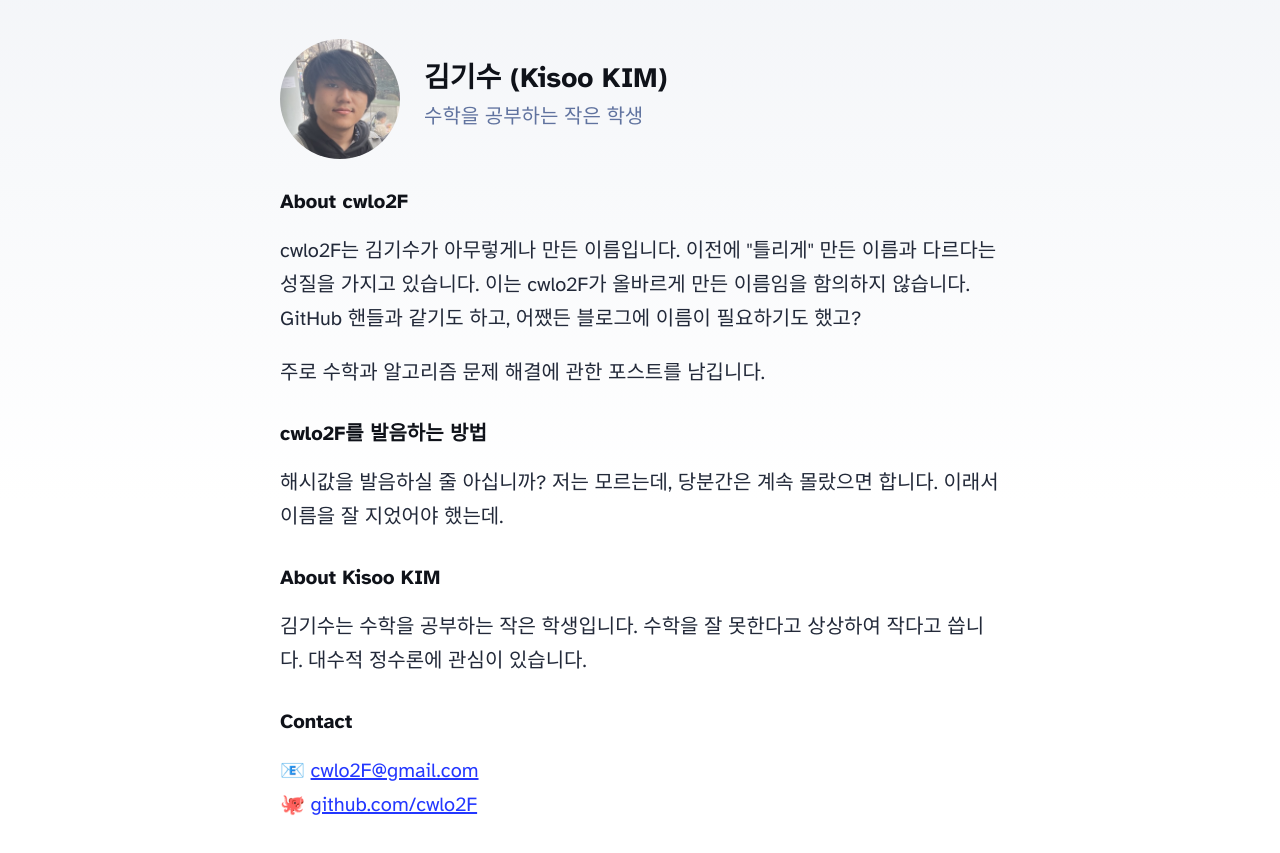
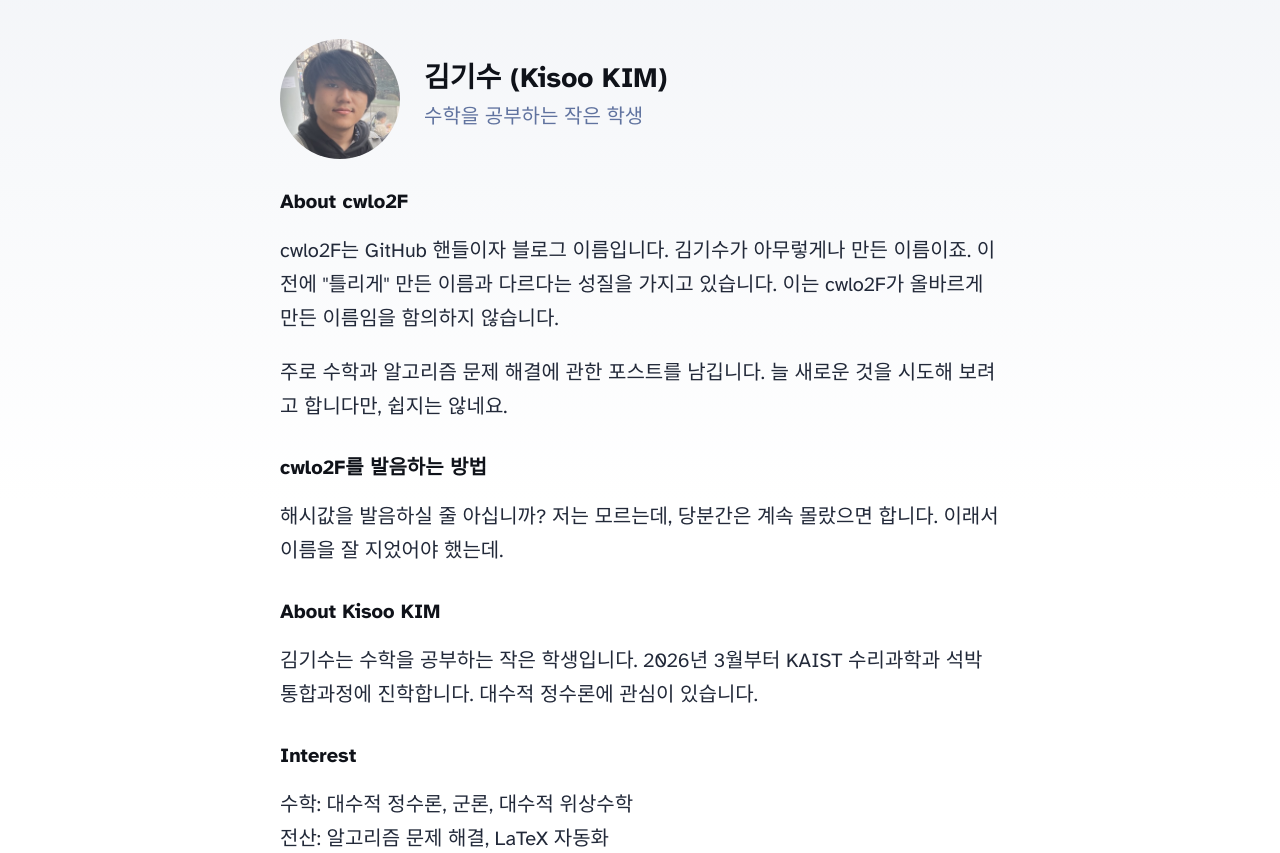
Before and after one commit to cwlo2F/cwlo2f.github.io, an Astro site: page /about in a window 1280 px wide. Shown: the part 99-952 px from the top of the page. Built offline with nearby package versions, Linux system fonts and the light colour scheme; Astro itself is replaced by a stand-in of ours.

Commit message:
Update about page

```diff
--- a/src/pages/about.astro
+++ b/src/pages/about.astro
@@ -61,12 +61,15 @@ import avatar from "../assets/kisoo-kim.jpeg";
 			<section>
 				<h2>About cwlo2F</h2>
 				<p>
-					cwlo2F는 김기수가 아무렇게나 만든 이름입니다. 이전에
-					"틀리게" 만든 이름과 다르다는 성질을 가지고 있습니다. 이는
-					cwlo2F가 올바르게 만든 이름임을 함의하지 않습니다. GitHub
-					핸들과 같기도 하고, 어쨌든 블로그에 이름이 필요하기도 했고?
+					cwlo2F는 GitHub 핸들이자 블로그 이름입니다. 김기수가
+					아무렇게나 만든 이름이죠. 이전에 "틀리게" 만든 이름과
+					다르다는 성질을 가지고 있습니다. 이는 cwlo2F가 올바르게 만든
+					이름임을 함의하지 않습니다.
 				</p>
-				<p>주로 수학과 알고리즘 문제 해결에 관한 포스트를 남깁니다.</p>
+				<p>
+					주로 수학과 알고리즘 문제 해결에 관한 포스트를 남깁니다. 늘
+					새로운 것을 시도해 보려고 합니다만, 쉽지는 않네요.
+				</p>
 			</section>
 
 			<section>
@@ -80,8 +83,18 @@ import avatar from "../assets/kisoo-kim.jpeg";
 			<section>
 				<h2>About Kisoo KIM</h2>
 				<p>
-					김기수는 수학을 공부하는 작은 학생입니다. 수학을 잘 못한다고
-					상상하여 작다고 씁니다. 대수적 정수론에 관심이 있습니다.
+					김기수는 수학을 공부하는 작은 학생입니다. 2026년 3월부터
+					KAIST 수리과학과 석박통합과정에 진학합니다. 대수적 정수론에
+					관심이 있습니다.
+				</p>
+			</section>
+
+			<section>
+				<h2>Interest</h2>
+				<p>
+					수학: 대수적 정수론, 군론, 대수적 위상수학 <br />
+					전산: 알고리즘 문제 해결, LaTeX 자동화 <br />
+					만들기: 미니어처 제작, 키보드 조립
 				</p>
 			</section>
 
```
